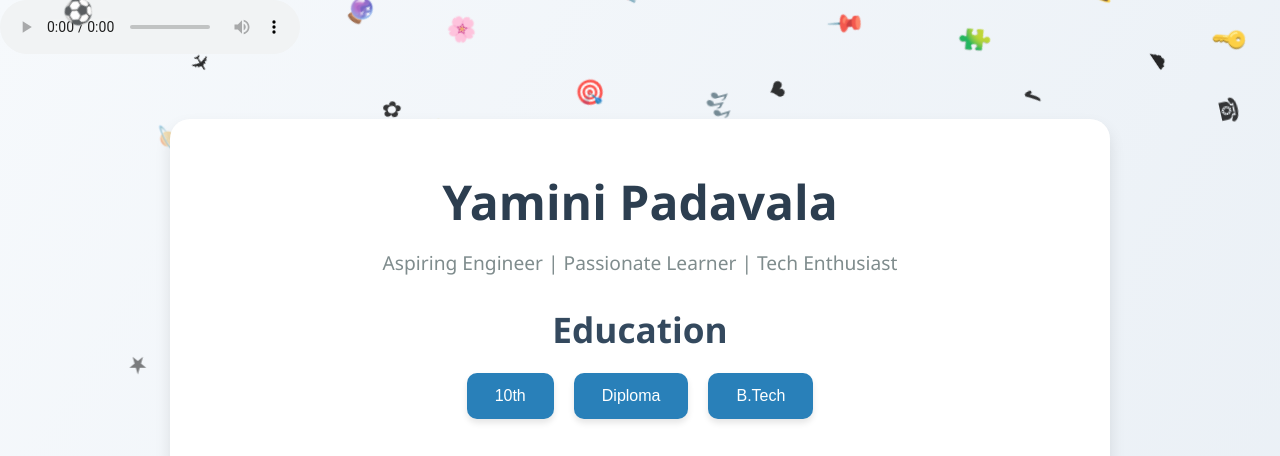
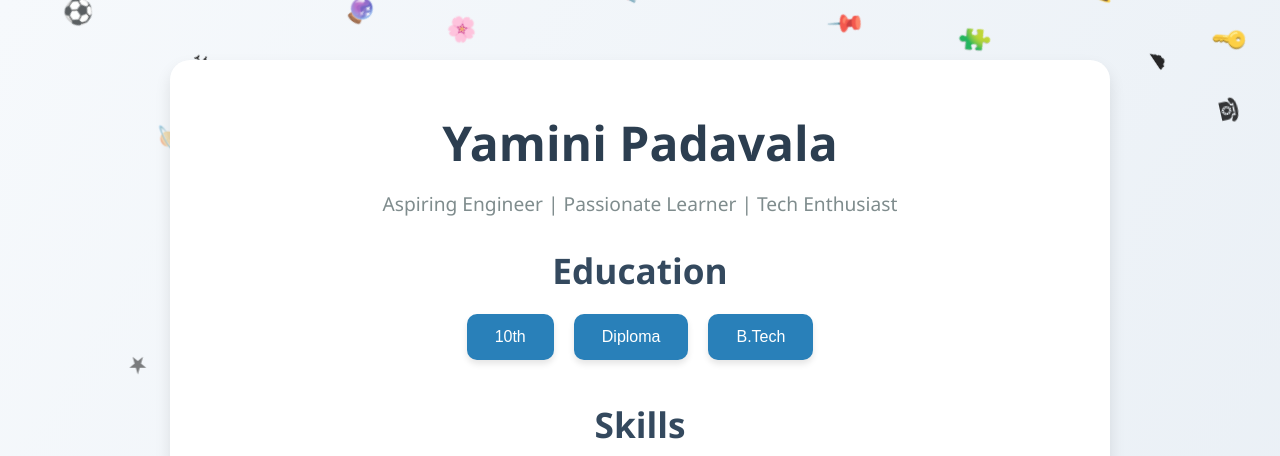
Before and after one commit to YAMINI-SAI-072/YamiResume, a plain HTML site: page myresume.html in a window 1280 px wide. Shown: the top 456 px of the page. Drawn offline with Linux system fonts and the light colour scheme.

Commit message:
Update myresume.html

```diff
--- a/myresume.html
+++ b/myresume.html
@@ -234,11 +234,6 @@
   </style>
 </head>
 <body>
-<audio controls autoplay>
-  <source src="song.mp3" type="audio/mpeg">
-Your browser does not support the audio element.
-</audio>
-
   <div class="falling-shapes">
     <span style="left:10%;  animation-duration: 10s; animation-delay: 0s;">★</span>
     <span style="left:20%;  animation-duration: 12s; animation-delay: 1s;">☆</span>
```
